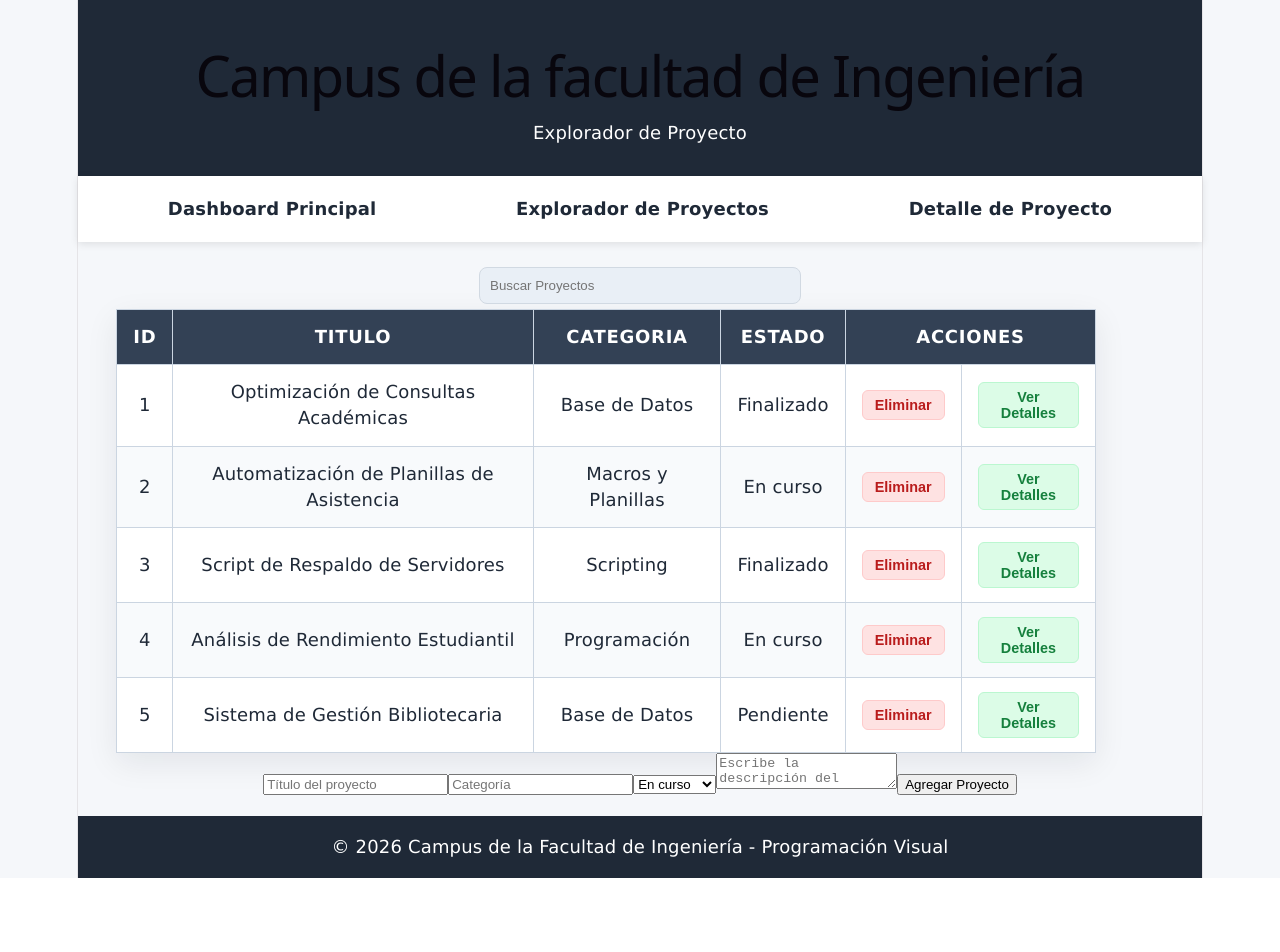
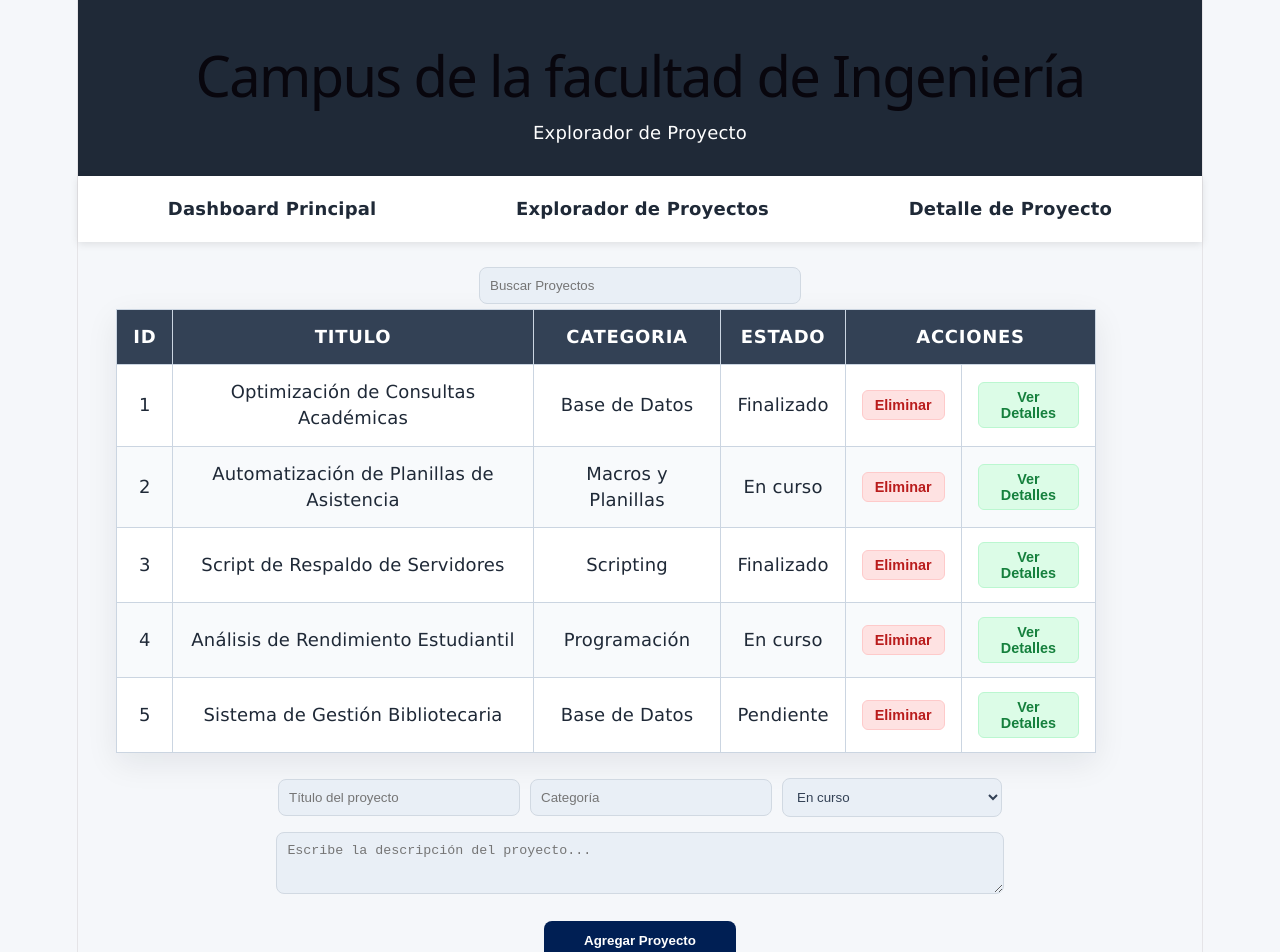
Before and after one commit to mitisbroken-debug/pv_tp3_grupo10, a React (Vite) app: page / in a window 1280 px wide. Shown: the top 952 px of the page. Before the commit the page ends 878 px from the top, so only its background shows below. Built offline with nearby package versions, Linux system fonts and the light colour scheme.

Commit message:
Refactorización de ListaProyectos.jsx

```diff
--- a/src/components/ListaProyectos.jsx
+++ b/src/components/ListaProyectos.jsx
@@ -1,35 +1,57 @@
 import { useState } from 'react';
 import proyectoService from '../services/proyectoService';
 import ProyectoCard from './ProyectoCard';
+import FormularioProyecto from './FormularioProyecto';
 import '../css/ListaProyectos.css';
 
 function ListaProyectos() {
 
-  const [proyectos, setProyectos] = useState(() => proyectoService.obtenerProyectos());
+  const [proyectos, setProyectos] = useState(() =>
+    proyectoService.obtenerProyectos()
+  );
+
   const [busqueda, setBusqueda] = useState('');
 
-  const [nuevoTitulo, setNuevoTitulo] = useState('');
-  const [nuevaCategoria, setNuevaCategoria] = useState('');
-  const [nuevoEstado, setNuevoEstado] = useState('En curso');
-  const [nuevaDescripcion, setNuevaDescripcion] = useState('');
+  const [formulario, setFormulario] = useState({
+    titulo: '',
+    categoria: '',
+    estado: 'En curso',
+    descripcion: ''
+  });
+
+  const { titulo, categoria, estado, descripcion } = formulario;
+
+  const manejarCambio = (e) => {
+    const { name, value } = e.target;
+
+    setFormulario({
+      ...formulario,
+      [name]: value
+    });
+  };
 
   const agregarProyecto = () => {
-    if (nuevoTitulo.trim() === '' || nuevaCategoria.trim() === '') return;
+
+    if (titulo.trim() === '' || categoria.trim() === '') return;
 
     const nuevoProyecto = {
       id: proyectos.length + 1,
-      titulo: nuevoTitulo,
-      categoria: nuevaCategoria,
-      estado: nuevoEstado,
-      descripcion: [nuevaDescripcion, ""]
+      titulo,
+      categoria,
+      estado,
+      descripcion: [descripcion, ""]
     };
 
     proyectoService.agregarProyecto(nuevoProyecto);
+
     setProyectos(proyectoService.obtenerProyectos());
 
-    setNuevoTitulo('');
-    setNuevaCategoria('');
-    setNuevaDescripcion('');
+    setFormulario({
+      titulo: '',
+      categoria: '',
+      estado: 'En curso',
+      descripcion: ''
+    });
   };
 
   const eliminarProyecto = (id) => {
@@ -37,12 +59,13 @@ function ListaProyectos() {
     setProyectos(proyectoService.obtenerProyectos());
   };
 
-  const proyectosFiltrados = proyectos.filter(p =>
+  const proyectosFiltrados = proyectos.filter((p) =>
     p.titulo.toLowerCase().includes(busqueda.toLowerCase())
   );
 
   return (
     <section>
+
       <div>
         <input
           className="btn-Buscar"
@@ -63,9 +86,10 @@ function ListaProyectos() {
             <th colSpan="2">ACCIONES</th>
           </tr>
         </thead>
+
         <tbody>
-             {proyectosFiltrados.map((proyecto) => (
-             <ProyectoCard
+          {proyectosFiltrados.map((proyecto) => (
+            <ProyectoCard
               key={proyecto.id}
               proyecto={proyecto}
               eliminarProyecto={eliminarProyecto}
@@ -73,41 +97,12 @@ function ListaProyectos() {
           ))}
         </tbody>
       </table>
+     <FormularioProyecto
+      form={formulario}
+      manejarCambio={manejarCambio}
+      agregarProyecto={agregarProyecto}
+    />
 
-      <div className="seccion-formulario">
-        <input
-          type="text"
-          className="caja-texto"
-          placeholder="Título del proyecto"
-          value={nuevoTitulo}
-          onChange={(e) => setNuevoTitulo(e.target.value)}
-        />
-        <input
-          type="text"
-          className="caja-texto"
-          placeholder="Categoría"
-          value={nuevaCategoria}
-          onChange={(e) => setNuevaCategoria(e.target.value)}
-        />
-        <select
-          className="caja-texto"
-          value={nuevoEstado}
-          onChange={(e) => setNuevoEstado(e.target.value)}
-        >
-          <option value="En curso">En curso</option>
-          <option value="Finalizado">Finalizado</option>
-          <option value="Pendiente">Pendiente</option>
-        </select>
-
-        <textarea
-          className="caja-texto descripcion-input"
-          placeholder="Escribe la descripción del proyecto..."
-          value={nuevaDescripcion}
-          onChange={(e) => setNuevaDescripcion(e.target.value)}
-        />
-
-        <button className="btn-Agregar" onClick={agregarProyecto}>Agregar Proyecto</button>
-      </div>
     </section>
   );
 }
```
